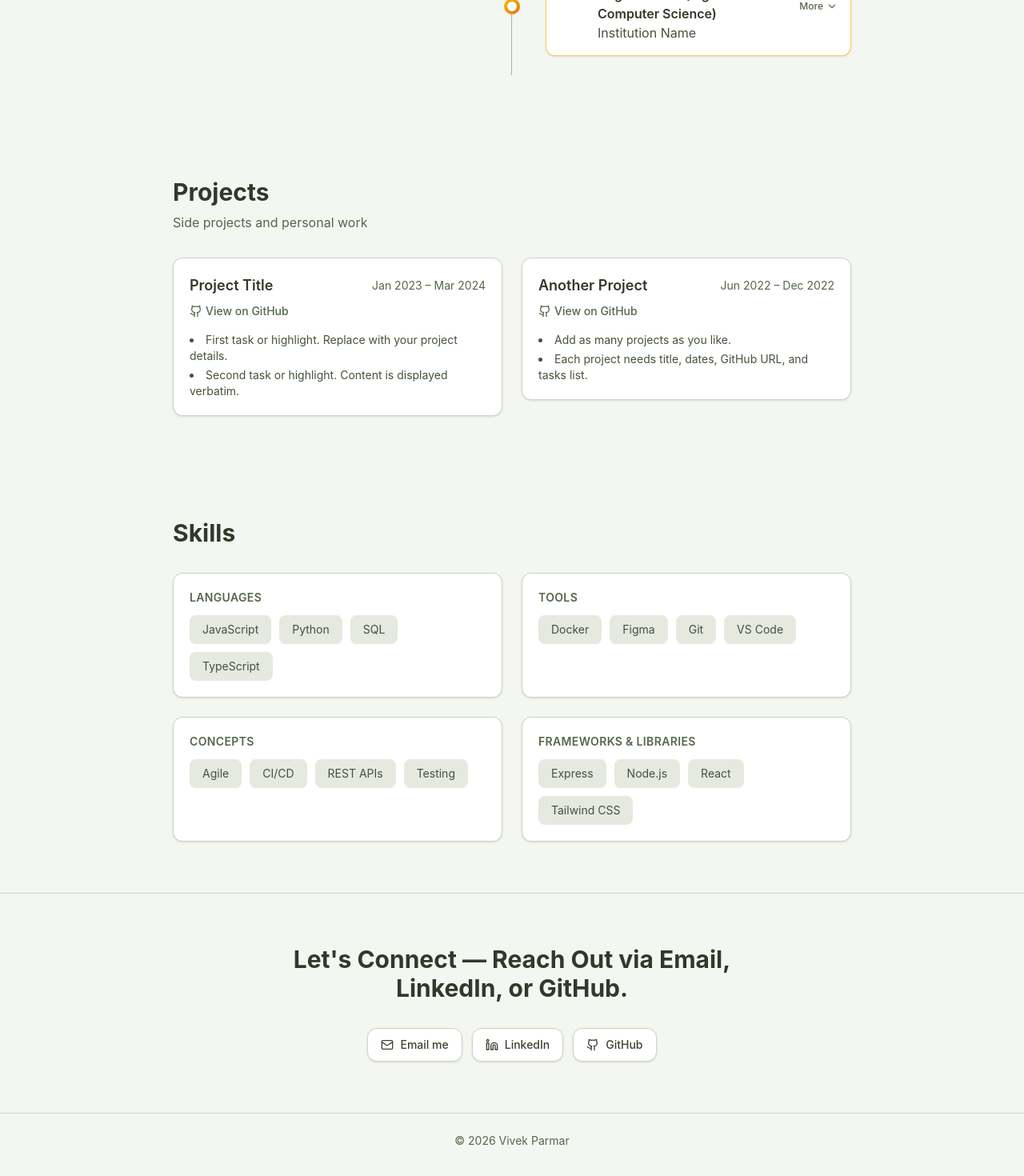
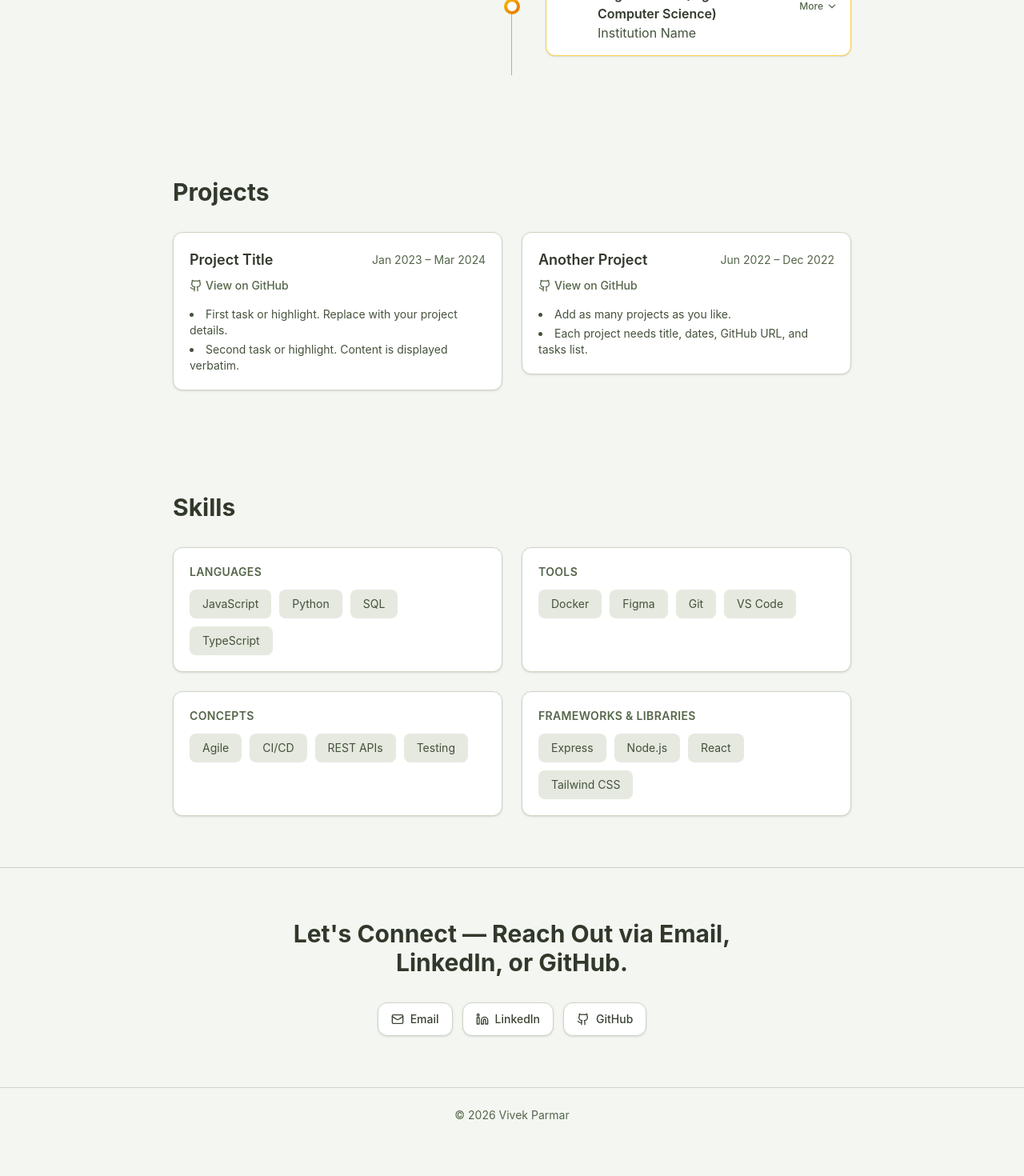
Before and after one commit to VivekP97/portfolio-website, a React (Vite) app: page / in a window 1280 px wide. Shown: the part 1476-2946 px from the top of the page at 80% size. Built offline with nearby package versions, Linux system fonts and the light colour scheme.

Commit message:
minor tweaks to wording

```diff
--- a/src/components/contact/Contact.tsx
+++ b/src/components/contact/Contact.tsx
@@ -19,7 +19,7 @@ export function Contact() {
         <div className="mt-8 flex flex-wrap items-center justify-center gap-3">
           <a href={`mailto:${email}`} className={buttonClass}>
             <Mail className="h-4 w-4" aria-hidden />
-            Email me
+            Email
           </a>
           {links.map((link) => (
             <a
--- a/src/components/projects/Projects.tsx
+++ b/src/components/projects/Projects.tsx
@@ -8,9 +8,6 @@ export function Projects() {
         <h2 className="text-2xl font-bold text-sage-900 dark:text-sage-100 sm:text-3xl">
           Projects
         </h2>
-        <p className="mt-2 text-sage-600 dark:text-sage-400">
-          Side projects and personal work
-        </p>
         <ul className="mt-8 grid gap-6 sm:grid-cols-2">
           {projectsData.projects.map((project) => (
             <li key={project.id}>
```
